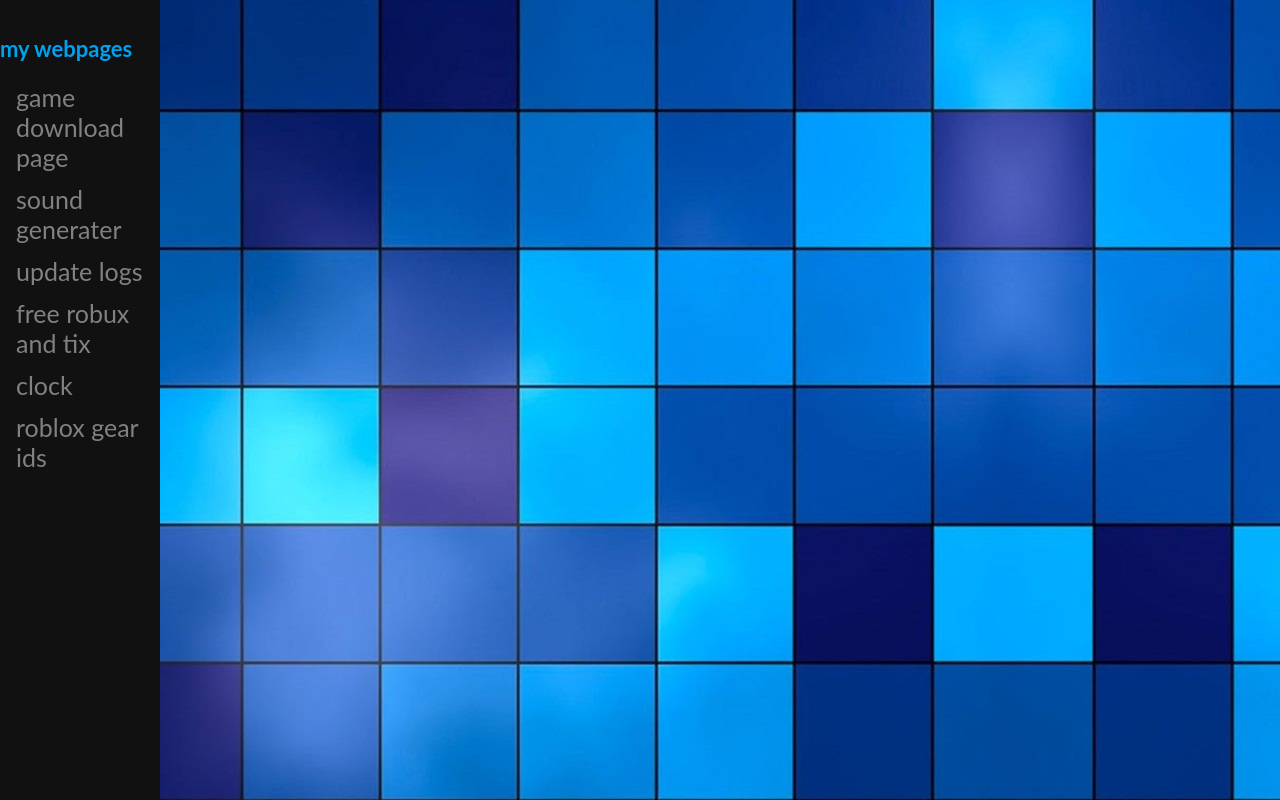
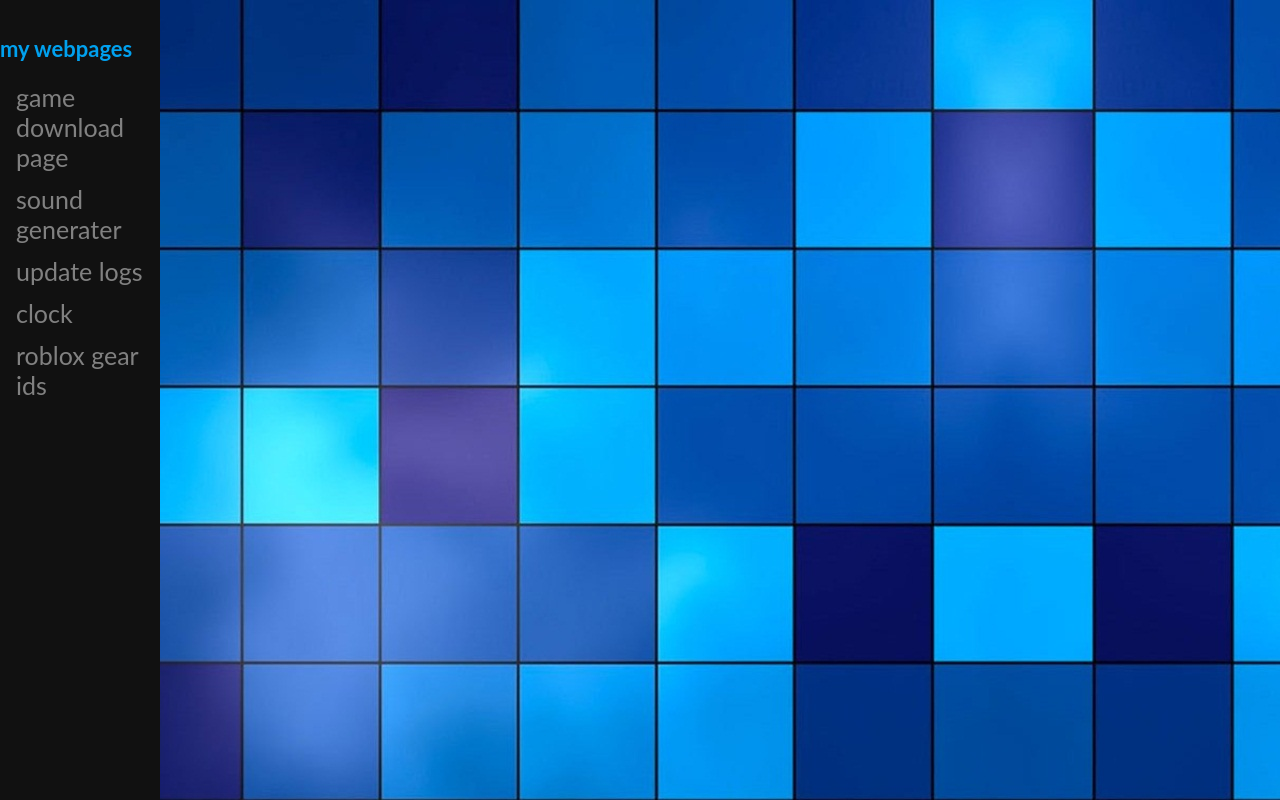
Before and after one commit to blueberry-husky/blueberry-games, a plain HTML site: page index.html in a window 1280 px wide. Drawn offline with Linux system fonts and the light colour scheme.

Commit message:
Update index.html

```diff
--- a/index.html
+++ b/index.html
@@ -19,7 +19,6 @@ Welcome to code flood studios website!
 <a href="main/download.html" name="start">game download page</a>
 <a href="pages/beep.html" name="start">sound generater</a>
 <a href="main/update.html" name="start">update logs</a>
-<a href="pages/free_robux_and_tix.html" name="start">free robux and tix</a>
 <a href="pages/clock.html" name="start">clock</a>
 <a href="main/page_down.html" name="start">roblox gear ids</a>
 </div>
```
